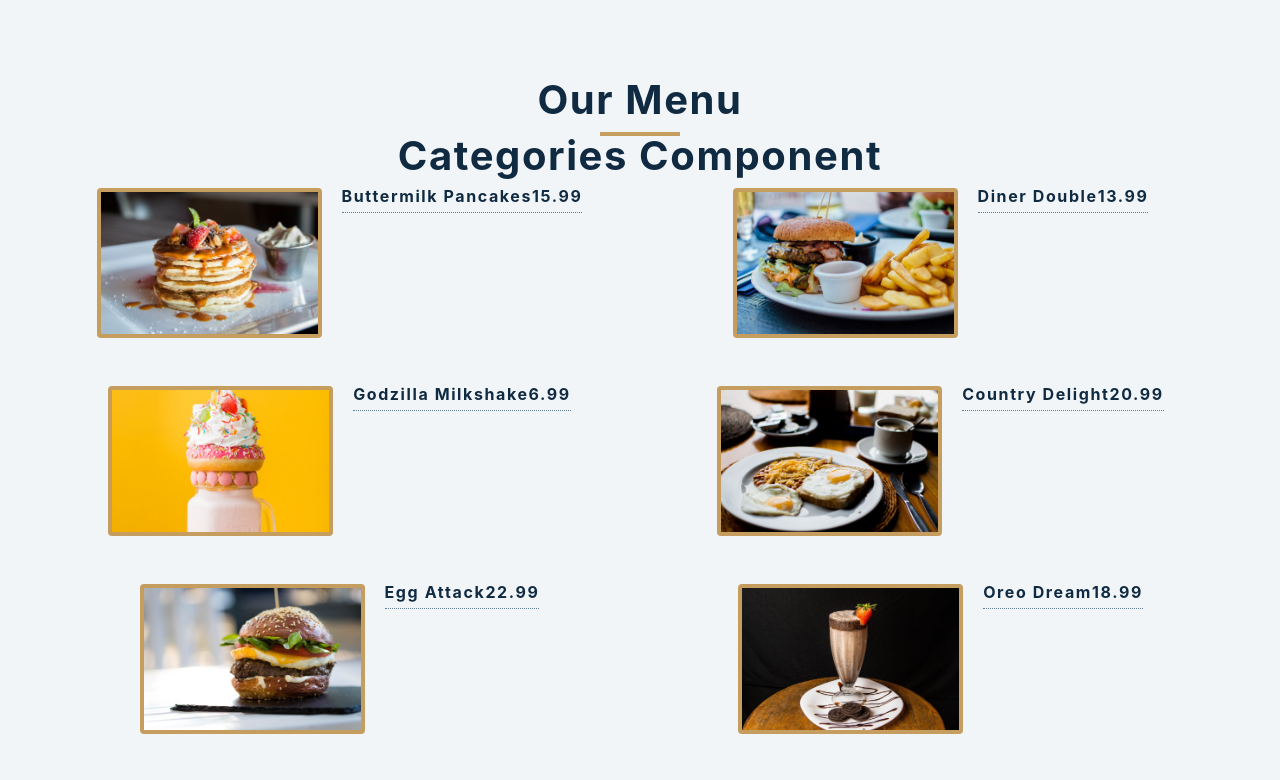
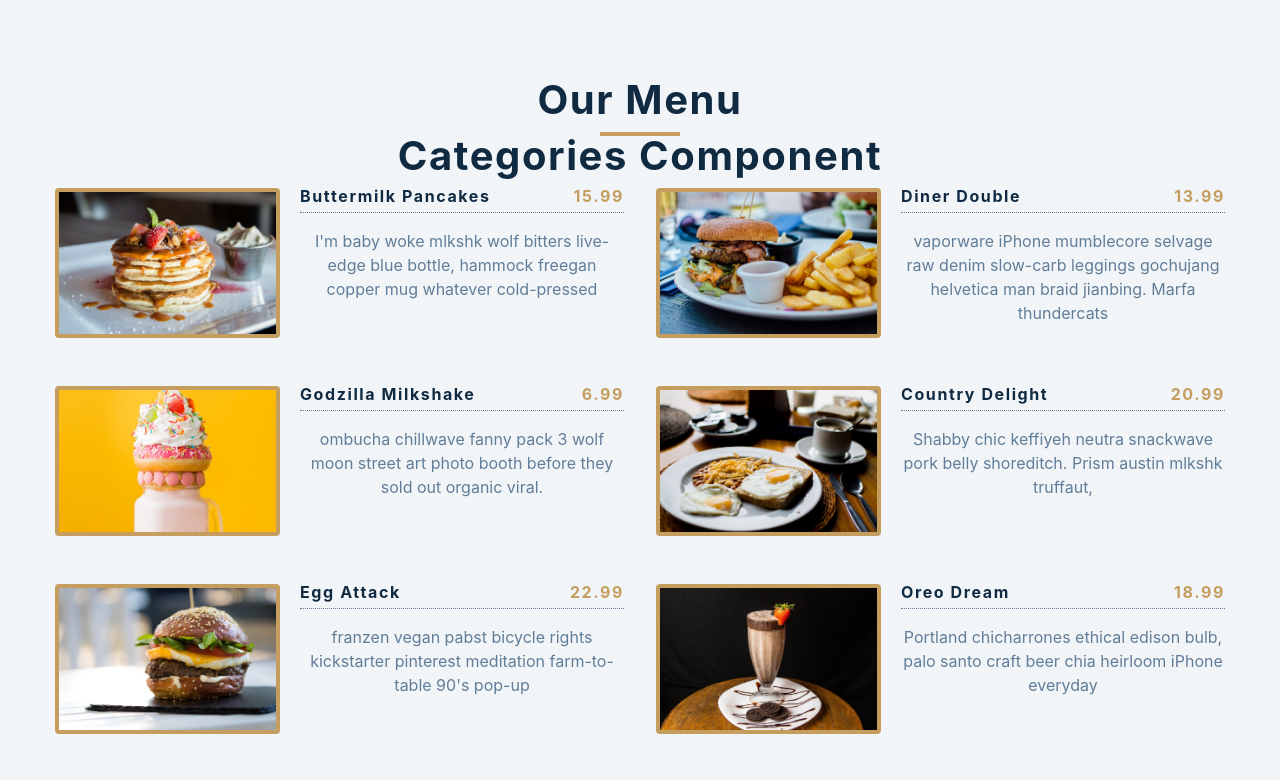
Before and after one commit to barksanto/react-projects, a React (Create React App) app in the folder 5-menu/setup/: page / in a window 1280 px wide. Shown: the top 780 px of the page. Built offline with nearby package versions, Linux system fonts and the light colour scheme.

Commit message:
show description just under the hader with price and title

```diff
--- a/5-menu/setup/src/Menu.js
+++ b/5-menu/setup/src/Menu.js
@@ -3,14 +3,16 @@
 const Menu = ({ items }) => {
   return <div className="section-center">
     {items.map((menuItem) => {
+      console.log(menuItem)
       const { id, title, img, desc, price } = menuItem;
       return <article key={id} className="menu-item">
         <img className="photo" src={img} alt={title} />
         <div className="item-info">
           <header>
             <h4>{title}</h4>
-            <h4>{price}</h4>
+            <h4 className="price">{price}</h4>
           </header>
+          <p className="item-text">{desc}</p>
         </div>
       </article>
     })}
```
